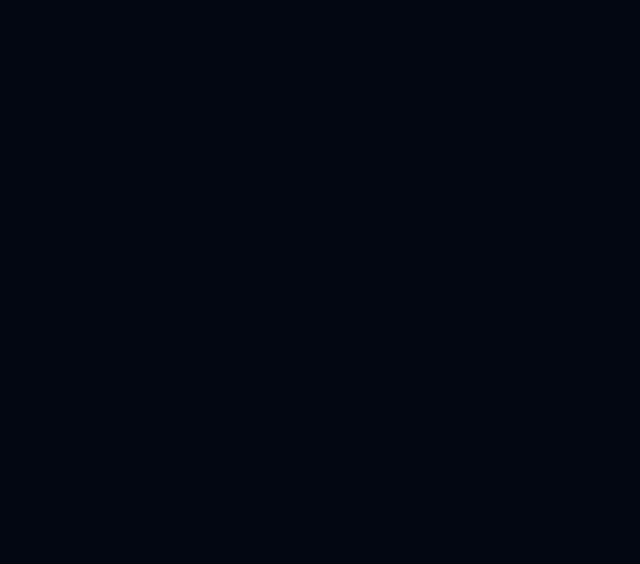
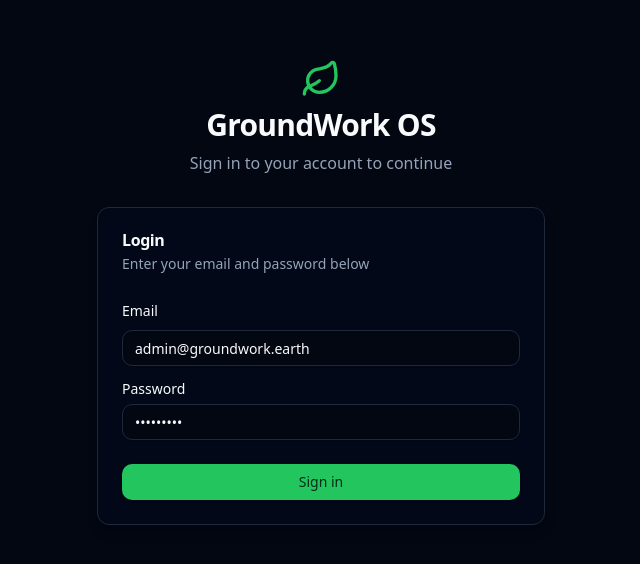
Before and after one commit to Arnav-Shrivastava/groundwork, a React (Vite) app in the folder frontend/: page /login in a window 1280 px wide. Before the commit this address had no page. Shown: the part 108-672 px from the top of the page, without its empty margins (319-959 px from the left). Built offline with nearby package versions, Linux system fonts and the light colour scheme.

Commit message:
[Step 6] feat: add auth store, routing, and login page

```diff
--- a/frontend/src/App.tsx
+++ b/frontend/src/App.tsx
@@ -1,23 +1,49 @@
 import { BrowserRouter, Routes, Route, Navigate } from 'react-router-dom'
 import { AggregatorDashboard } from './pages/AggregatorDashboard'
 import { BuyerMarketplace } from './pages/BuyerMarketplace'
+import { Login } from './pages/Login'
+import { useAuthStore } from './store/authStore'
+
+function ProtectedRoute({ children, allowedRoles }: { children: React.ReactNode, allowedRoles?: string[] }) {
+  const token = useAuthStore(state => state.token)
+  const user = useAuthStore(state => state.user)
+
+  if (!token) {
+    return <Navigate to="/login" replace />
+  }
+
+  if (allowedRoles && user && !allowedRoles.includes(user.role)) {
+    return <Navigate to="/" replace />
+  }
+
+  return <>{children}</>
+}
 
 export default function App() {
+  const token = useAuthStore(state => state.token)
+  const user = useAuthStore(state => state.user)
+
   return (
-    <BrowserRouter>
-      <Routes>
-        <Route path="/aggregator" element={<AggregatorDashboard />} />
-        <Route path="/marketplace" element={<BuyerMarketplace />} />
-        <Route path="/" element={
-          <div className="min-h-screen flex flex-col items-center justify-center bg-background text-foreground dark">
-            <h1 className="text-4xl font-bold mb-8">GroundWork OS</h1>
-            <div className="flex gap-4">
-              <a href="/aggregator" className="px-6 py-3 bg-primary text-primary-foreground rounded-md font-medium hover:bg-primary/90 transition-colors">View Aggregator UI</a>
-              <a href="/marketplace" className="px-6 py-3 bg-secondary text-secondary-foreground rounded-md font-medium hover:bg-secondary/90 transition-colors">View Marketplace UI</a>
-            </div>
-          </div>
-        } />
-      </Routes>
-    </BrowserRouter>
+    <div className="dark min-h-screen bg-background text-foreground">
+      <BrowserRouter>
+        <Routes>
+          <Route path="/login" element={token && user ? <Navigate to={user.role === 'buyer' ? '/marketplace' : '/aggregator'} replace /> : <Login />} />
+
+          <Route path="/aggregator" element={
+            <ProtectedRoute allowedRoles={['admin', 'aggregator']}>
+              <AggregatorDashboard />
+            </ProtectedRoute>
+          } />
+
+          <Route path="/marketplace" element={
+            <ProtectedRoute allowedRoles={['admin', 'buyer']}>
+              <BuyerMarketplace />
+            </ProtectedRoute>
+          } />
+
+          <Route path="/" element={<Navigate to="/login" replace />} />
+        </Routes>
+      </BrowserRouter>
+    </div>
   )
 }
--- /dev/null
+++ b/frontend/src/components/ui/label.tsx
@@ -0,0 +1,24 @@
+import * as React from "react"
+import * as LabelPrimitive from "@radix-ui/react-label"
+import { cva, type VariantProps } from "class-variance-authority"
+
+import { cn } from "@/lib/utils"
+
+const labelVariants = cva(
+  "text-sm font-medium leading-none peer-disabled:cursor-not-allowed peer-disabled:opacity-70"
+)
+
+const Label = React.forwardRef<
+  React.ElementRef<typeof LabelPrimitive.Root>,
+  React.ComponentPropsWithoutRef<typeof LabelPrimitive.Root> &
+    VariantProps<typeof labelVariants>
+>(({ className, ...props }, ref) => (
+  <LabelPrimitive.Root
+    ref={ref}
+    className={cn(labelVariants(), className)}
+    {...props}
+  />
+))
+Label.displayName = LabelPrimitive.Root.displayName
+
+export { Label }
--- /dev/null
+++ b/frontend/src/pages/Login.tsx
@@ -0,0 +1,117 @@
+import { useState } from "react"
+import { useNavigate } from "react-router-dom"
+import { Leaf } from "lucide-react"
+import { useAuthStore } from "../store/authStore"
+import { Button } from "../components/ui/button"
+import { Input } from "../components/ui/input"
+import { Card, CardContent, CardDescription, CardFooter, CardHeader, CardTitle } from "../components/ui/card"
+import { Label } from "../components/ui/label"
+
+export function Login() {
+  const [email, setEmail] = useState("admin@groundwork.earth")
+  const [password, setPassword] = useState("Admin@123")
+  const [error, setError] = useState("")
+  const [isLoading, setIsLoading] = useState(false)
+  const setToken = useAuthStore((state) => state.setToken)
+  const navigate = useNavigate()
+
+  const handleLogin = async (e: React.FormEvent) => {
+    e.preventDefault()
+    setError("")
+    setIsLoading(true)
+
+    try {
+      const formData = new URLSearchParams()
+      formData.append("username", email)
+      formData.append("password", password)
+
+      const response = await fetch("http://localhost:8000/api/auth/login", {
+        method: "POST",
+        headers: {
+          "Content-Type": "application/x-www-form-urlencoded",
+        },
+        body: formData.toString(),
+      })
+
+      if (!response.ok) {
+        throw new Error("Invalid credentials")
+      }
+
+      const data = await response.json()
+      setToken(data.access_token)
+
+      // Fetch user profile to route correctly
+      const meResponse = await fetch("http://localhost:8000/api/auth/me", {
+        headers: {
+          "Authorization": `Bearer ${data.access_token}`
+        }
+      })
+      const user = await meResponse.json()
+      useAuthStore.getState().setUser(user)
+
+      if (user.role === "aggregator" || user.role === "admin") {
+        navigate("/aggregator")
+      } else {
+        navigate("/marketplace")
+      }
+    } catch (err) {
+      setError("Login failed. Please check your credentials.")
+    } finally {
+      setIsLoading(false)
+    }
+  }
+
+  return (
+    <div className="min-h-screen flex flex-col items-center justify-center bg-background text-foreground p-4">
+      <div className="w-full max-w-md space-y-8">
+        <div className="flex flex-col items-center space-y-2 text-center">
+          <Leaf className="w-10 h-10 text-primary" />
+          <h1 className="text-3xl font-bold tracking-tight">GroundWork OS</h1>
+          <p className="text-muted-foreground">Sign in to your account to continue</p>
+        </div>
+
+        <Card className="bg-card shadow-lg border-border">
+          <CardHeader>
+            <CardTitle>Login</CardTitle>
+            <CardDescription>Enter your email and password below</CardDescription>
+          </CardHeader>
+          <form onSubmit={handleLogin}>
+            <CardContent className="space-y-4">
+              {error && <div className="p-3 text-sm bg-destructive/20 text-destructive-foreground rounded-md border border-destructive/50">{error}</div>}
+              <div className="space-y-2">
+                <Label htmlFor="email">Email</Label>
+                <Input
+                  id="email"
+                  type="email"
+                  placeholder="m@example.com"
+                  required
+                  value={email}
+                  onChange={(e) => setEmail(e.target.value)}
+                  className="bg-background"
+                />
+              </div>
+              <div className="space-y-2">
+                <div className="flex items-center justify-between">
+                  <Label htmlFor="password">Password</Label>
+                </div>
+                <Input
+                  id="password"
+                  type="password"
+                  required
+                  value={password}
+                  onChange={(e) => setPassword(e.target.value)}
+                  className="bg-background"
+                />
+              </div>
+            </CardContent>
+            <CardFooter>
+              <Button className="w-full" type="submit" disabled={isLoading}>
+                {isLoading ? "Signing in..." : "Sign in"}
+              </Button>
+            </CardFooter>
+          </form>
+        </Card>
+      </div>
+    </div>
+  )
+}
--- /dev/null
+++ b/frontend/src/store/authStore.ts
@@ -0,0 +1,30 @@
+import { create } from 'zustand'
+
+interface User {
+  id: string
+  email: string
+  role: 'admin' | 'aggregator' | 'buyer'
+  company_name: string
+}
+
+interface AuthState {
+  token: string | null
+  user: User | null
+  setToken: (token: string) => void
+  setUser: (user: User) => void
+  logout: () => void
+}
+
+export const useAuthStore = create<AuthState>((set) => ({
+  token: localStorage.getItem('token'),
+  user: null,
+  setToken: (token) => {
+    localStorage.setItem('token', token)
+    set({ token })
+  },
+  setUser: (user) => set({ user }),
+  logout: () => {
+    localStorage.removeItem('token')
+    set({ token: null, user: null })
+  },
+}))
```
